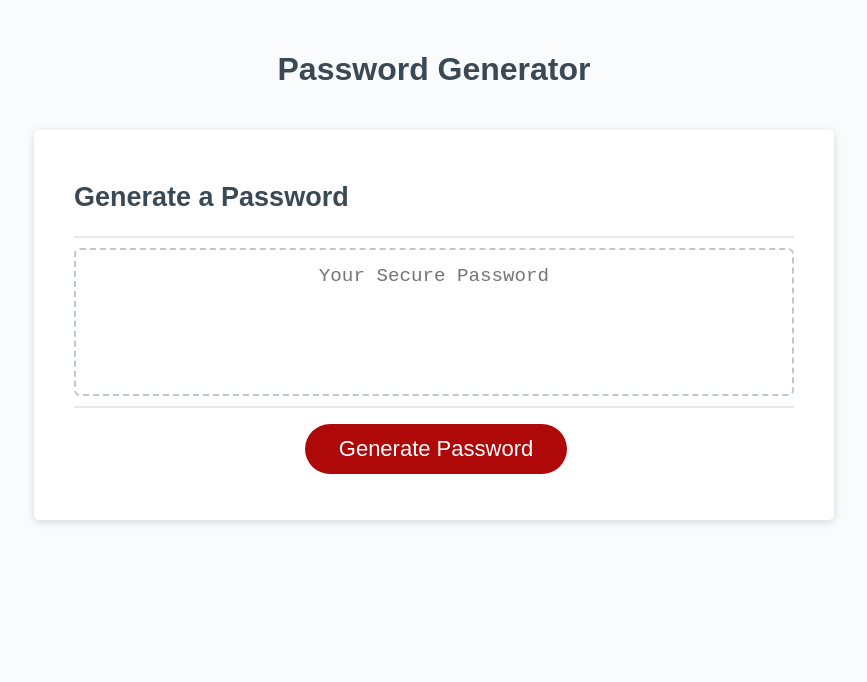
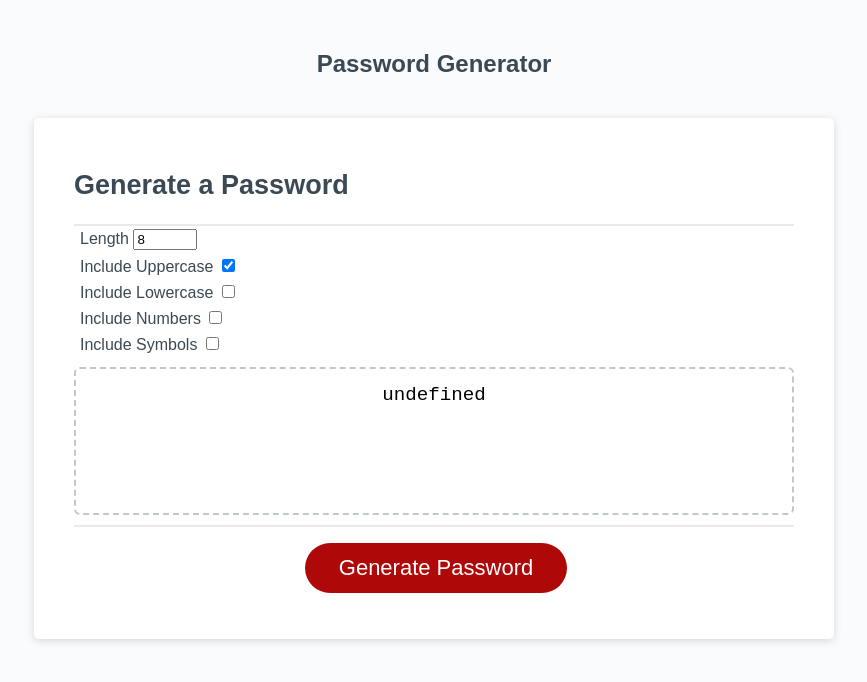
Before and after one commit to RoninHietanen/Homework-password-generator, a plain HTML site: page index.html in a window 1280 px wide. Both pictures are taken after a click on the button "Generate Password". Shown: the whole page, without its empty margins (206-1073 px from the left). Drawn offline with Linux system fonts and the light colour scheme.

Commit message:
more password character creation

```diff
--- a/index.html
+++ b/index.html
@@ -1,5 +1,6 @@
 <!DOCTYPE html>
 <html lang="en">
+
   <head>
     <meta charset="UTF-8" />
     <meta name="viewport" content="width=device-width, initial-scale=1.0" />
@@ -7,28 +8,71 @@
     <title>Password Generator</title>
     <link rel="stylesheet" href="style.css" />
   </head>
+
   <body>
-    <div class="wrapper">
+
+    <form id = "getpassword">
+      <section class="wrapper">
+
         <header>
           <h1>Password Generator</h1>
         </header>
-      <div class="card">
-        <div class="card-header">
+
+        <section class="card">
+          <article class="card-header">
             <h2>Generate a Password</h2>
+          </article>
+
+          <section class="options">
+
+            <div class="option">
+              <label>Length</label>
+              <input type="number" id="length" min="8" max="128" value="8">
             </div>
-        <div class="card-body">
+
+            <div class="option">
+              <label>Include Uppercase</label>
+              <input type="checkbox" id="uppercase" checked>
+            </div>
+
+            <div class="option">
+              <label>Include Lowercase</label>
+              <input type="checkbox" id="lowercase" unchecked>
+            </div>
+
+            <div class="option">
+              <label>Include Numbers</label>
+              <input type="checkbox" id="numbers" unchecked>
+            </div>
+
+            <div class="option">
+              <label>Include Symbols</label>
+              <input type="checkbox" id="specialchar" unchecked>
+            </div>
+
+          </section>
+
+          <section class="card-body">
             <textarea
               readonly
               id="password"
               placeholder="Your Secure Password"
               aria-label="Generated Password"
             ></textarea>
-        </div>
-        <div class="card-footer">
-          <button id="generate" class="btn">Generate Password</button>
-        </div>
-      </div>
-    </div>
+          </section>
+
+          <footer class="card-footer">
+            <button id="generate" class="btn" type="submit">Generate Password</button>
+          </footer>
+
+        <section>
+
+      </section>
+    </form>
+
+
     <script src="script.js"></script>
+
   </body>
+
 </html>
--- a/script.js
+++ b/script.js
@@ -1,55 +1,65 @@
 // Assignment Code
-var generateBtn = document.querySelector("#generate");
+var genBtn = document.querySelector('#generate');
+var passText = document.querySelector('#password');
+var passLength = document.querySelector('#length');
+var passUpper = document.querySelector('#uppercase');
+var passLower = document.querySelector('#lowercase');
+var passNum = document.querySelector('#numbers');
+var passSChar = document.querySelector('#specialchar');
+var getpass = document.querySelector('#getpassword');
 
 // Write password to the #password input
-function generatePassword() {
-  var specialCharacters = '!@#$%^&*()_+~`|}{[]\:;?><,./-=';
-  var upperCaseLetters = Math.random().toString(36).slice(2);
-  var lowerCaseLetters = Math.random().toString(36).slice(2);
-  var passwordText = document.querySelector("#password");
-  var numbers = Math.floor(Math.random());
+let arrayLow2High = (low, high) => {
+  var array = [];
+  for (let i = low; i <= high; i++){
+    array.push(i);
+  }
+  return array;
+};
 
-  if () {
+var uppercase = arrayLow2High(65, 90);
+var lowercase = arrayLow2High(97, 122);
+var num = arrayLow2High(48, 57);
+var schar = arrayLow2High(33, 47).concat(arrayLow2High(58, 64)).concat(arrayLow2High(91, 96)).concat(arrayLow2High(123, 126));
 
-  }
-}
+getpass.addEventListener('submit', (e) => {
+  e.preventDefault();
+  var characterAmount = passLength.value;
+  var includeUppercase = passUpper.checked;
+  var includeLowercase = passLower.checked;
+  var includeNumbers = passNum.checked;
+  var includeSymbols = passSChar.checked;
+  var password = genPass(
+    characterAmount,
+    includeUppercase,
+    includeLowercase,
+    includeNumbers,
+    includeSymbols
+  );
+  passText.innerText = password;
+});
 
-console.log(generatePassword())
+let genPass = (
+  characterAmount,
+  includeUppercase,
+  includeLowercase,
+  includeNumbers,
+  includeSymbols
+) => {}
 
-// Add event listener to generate button
-generateBtn.addEventListener("click", generatePassword());
+if (includeUppercase) charCodes = charCodes.concat(uppercase);
+if (includeLowercase) charCodes = charCodes.concat(lowercase);
+if (includeSymbols) charCodes = charCodes.concat(num);
+if (includeNumbers) charCodes = charCodes.concat(schar);
 
 
 
-//javascript:(
-//  function(){
-//      prompt('Here is your shiny new password:',
-//          Math.random().toString(36).slice(2) +
-//          Math.random().toString(36).slice(2)
-//      );
-//  }
-//)();
 
-//function password_generator( len ) {
-//  var length = (len)?(len):(10);
-//  var string = "abcdefghijklmnopqrstuvwxyz"; //to upper
-//  var numeric = '0123456789';
-//  var punctuation = '!@#$%^&*()_+~`|}{[]\:;?><,./-=';
-//  var password = "";
-//  var character = "";
-//  var crunch = true;
-//  while( password.length<length ) {
-//      entity1 = Math.ceil(string.length * Math.random()*Math.random());
-//      entity2 = Math.ceil(numeric.length * Math.random()*Math.random());
-//      entity3 = Math.ceil(punctuation.length * Math.random()*Math.random());
-//      hold = string.charAt( entity1 );
-//      hold = (password.length%2==0)?(hold.toUpperCase()):(hold);
-//      character += hold;
-//      character += numeric.charAt( entity2 );
-//      character += punctuation.charAt( entity3 );
-//      password = character;
-//  }
-//  password=password.split('').sort(function(){return 0.5-Math.random()}).join('');
-//  return password.substr(0,len);
+//var specialCharacters = '!@#$%^&*()_+~`|}{[]\:;?><,./-=';
+//var upperCaseLetters = Math.random().toString(36).slice(2);
+//var lowerCaseLetters = Math.random().toString(36).slice(2);
+//var numbers = Math.floor(Math.random());
+//for (i = 0; i < writePassword.length; i++) {
+//  document.writePassword(generatePassword[i]).maxLength;
+//  document.writePassword(writePassword()[i]).minLength;
 //}
-//console.log( password_generator() );
--- a/style.css
+++ b/style.css
@@ -15,6 +15,8 @@ body,
 body {
   font-family: sans-serif;
   background-color: #f9fbfd;
+  height: 100vh;
+  width: 100vw;
 }
 
 .wrapper {
@@ -48,6 +50,14 @@ header {
   width: 100%;
   background: #e7e9eb;
   height: 2px;
+}
+
+.option {
+  display: block;
+  justify-content: space-between;
+  padding: 3px;
+  margin-left: 3px;
+  font-size: 16px;
 }
 
 .card-body {
```
Lines whose indentation alone changed are shown as unchanged.
